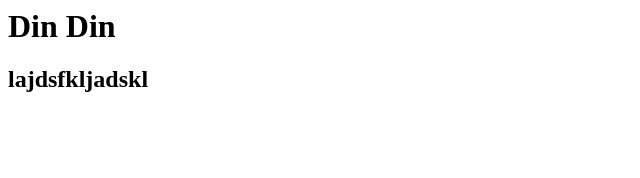
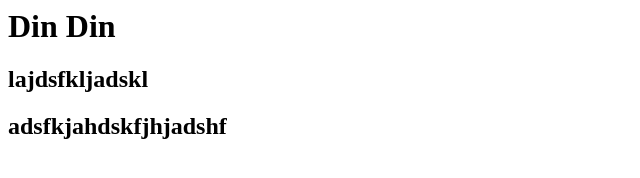
Before and after one commit to giovanidomenech/xp42-dindin, a plain HTML site: page index.html in a window 1280 px wide. Shown: the whole page, without its empty margins (0-640 px from the left). Drawn offline with Linux system fonts and the light colour scheme.

Commit message:
alteração pagina index

```diff
--- a/index.html
+++ b/index.html
@@ -1,2 +1,3 @@
 <h1>Din Din</h1>
 <h2>lajdsfkljadskl</h2>
+<h2>adsfkjahdskfjhjadshf</h2>
```
